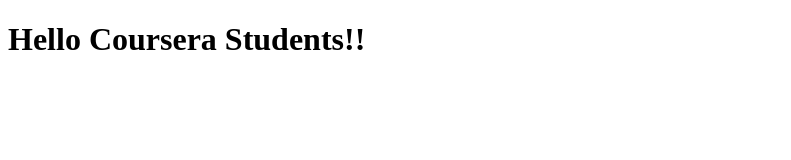
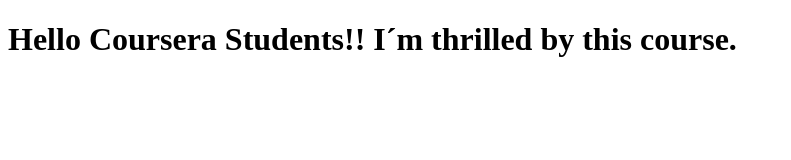
Before and after one commit to marceloteran/angular-test, a plain HTML site: page index.html in a window 1280 px wide. Shown: the whole page, without its empty margins (0-791 px from the left). Drawn offline with Linux system fonts and the light colour scheme.

Commit message:
Next version of web file>!

```diff
--- a/index.html
+++ b/index.html
@@ -6,6 +6,6 @@
     <title>Hello Coursera</title>
 </head>
 <body>
-    <h1>Hello Coursera Students!!</h1>
+    <h1>Hello Coursera Students!! I´m thrilled by this course.</h1>
 </body>
 </html>
```
